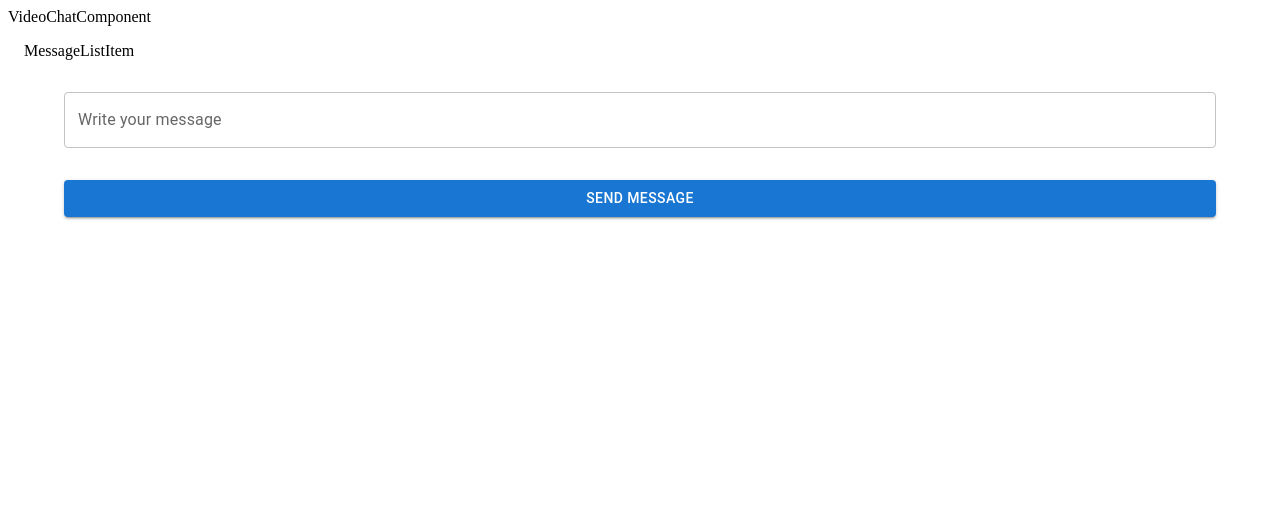
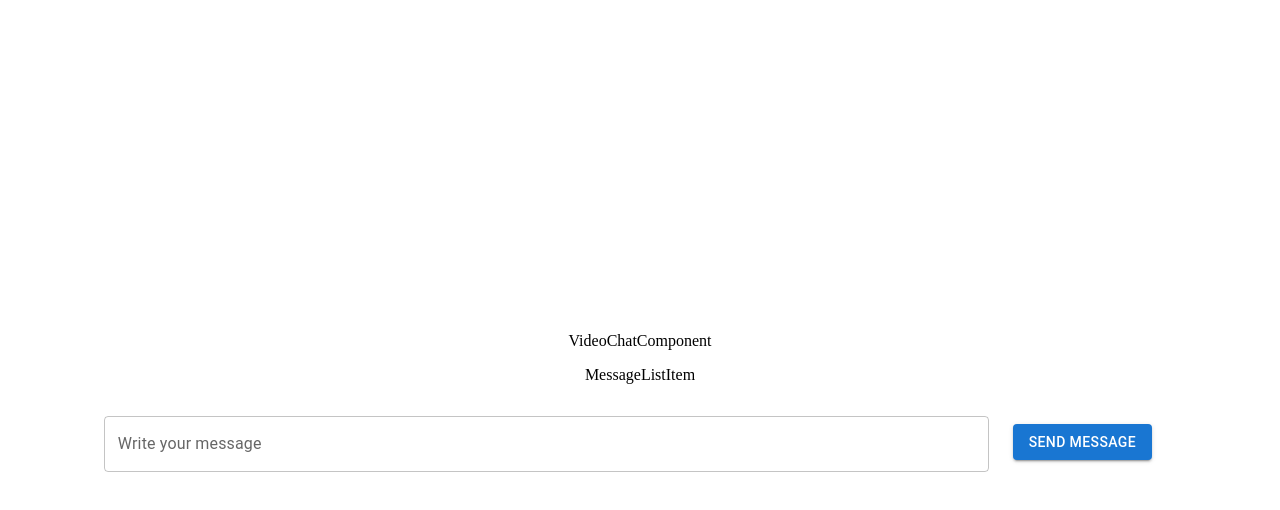
Before and after one commit to MadFred42/kurento-videochat, a React (Create React App) app in the folder client/: page / in a window 1280 px wide. Both pictures are taken after typing "Sample", "Sample" into the empty fields and a click on the button "SIGN IN". Shown: the top 510 px of the page. Built offline with nearby package versions, Linux system fonts and the light colour scheme; no server answers.

Commit message:
socket and port fixed

```diff
--- a/client/src/components/chatComponent/messageForm/messageForm.js
+++ b/client/src/components/chatComponent/messageForm/messageForm.js
@@ -1,25 +1,27 @@
 import React from 'react';
-import { Button, Container, FormControl, TextField } from '@mui/material';
+import { Button, Container, FormControl, Grid, Stack, TextField } from '@mui/material';
 
 export const MessageForm = () => {
     return (
-        <Container>
-            <FormControl sx={{ display: "flex" }}>
+        <Grid
+            container={true}
+            justifyContent="center"
+        >
                 <TextField
                     id="message"
                     label="Write your message"
                     margin="normal"
                     name="message"
                     onChange={(e) => console.log(e.target.value)}
+                    sx={{ width: "70%" }}
                 />
                 <Button
-                    sx={{ mt: 3, mb: 2 }}
+                    sx={{ m: 3 }}
                     type="submit"
                     variant="contained"
                 >
                     Send message
                 </Button>
-            </FormControl>
-        </Container>
+        </Grid>
     );
 };
--- a/client/src/pages/roomPage.js
+++ b/client/src/pages/roomPage.js
@@ -7,6 +7,7 @@ import { useLocalStorage } from 'react-use';
 import { Context } from '..';
 import { observer } from 'mobx-react-lite';
 import { Navigate } from 'react-router-dom';
+import { Grid } from '@mui/material';
 
 export const RoomPage = observer(() => {
     const { authStore } = useContext(Context);
@@ -19,10 +20,17 @@ export const RoomPage = observer(() => {
     }
 
     return (
-        <div>
+        <Grid
+            container
+            spacing={0}
+            direction="column"
+            alignItems="center"
+            justifyContent="center"
+            style={{ minHeight: '100vh' }}
+        >
             <VideoChatComponent />
             <MessageList />
             <MessageForm />
-        </div>
+        </Grid>
     );
 });
--- a/client/src/socket.js
+++ b/client/src/socket.js
@@ -1,6 +1,6 @@
 import { io } from 'socket.io-client';
 
-const SOCKET_URL = process.env.REACT_APP_SERVER_URL || 'http://localhost:5000/';
+const SOCKET_URL = process.env.REACT_APP_API_URL || 'http://localhost:5000/';
 
 const socket = io(SOCKET_URL, { transports: ["websocket"] });
 
```
